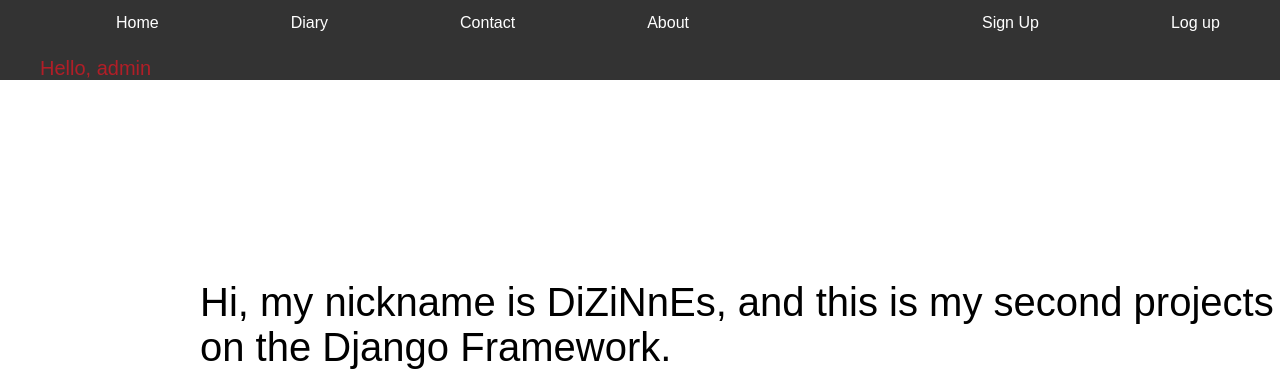
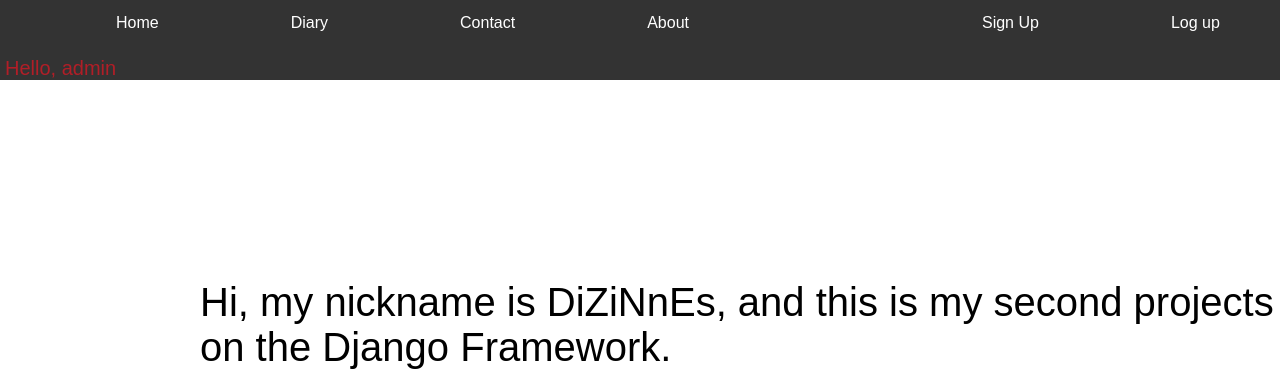
Before and after one commit to DiZiNnEs/Django-marking-site, a Django app: template main/templates/main/index.html in a window 1280 px wide. Shown: the top 373 px of the page. Run offline with Django 3.2, Linux system fonts and the light colour scheme; the template is opened without the code that fills it, so the values that code supplies are empty; a user stored in the database is signed in.

Commit message:
Did a little update

```diff
--- a/main/static/main/style.css
+++ b/main/static/main/style.css
@@ -23,7 +23,7 @@ body {
     display: block;
     font-size: 20px;
     color: rgba(255, 17, 32, 0.62);
-    padding: 11px 5px 0px 40px;
+    padding: 11px 5px 0px 5px;
 }
 
 .menu ul li {
```
Also changed, not shown: db.sqlite3.
